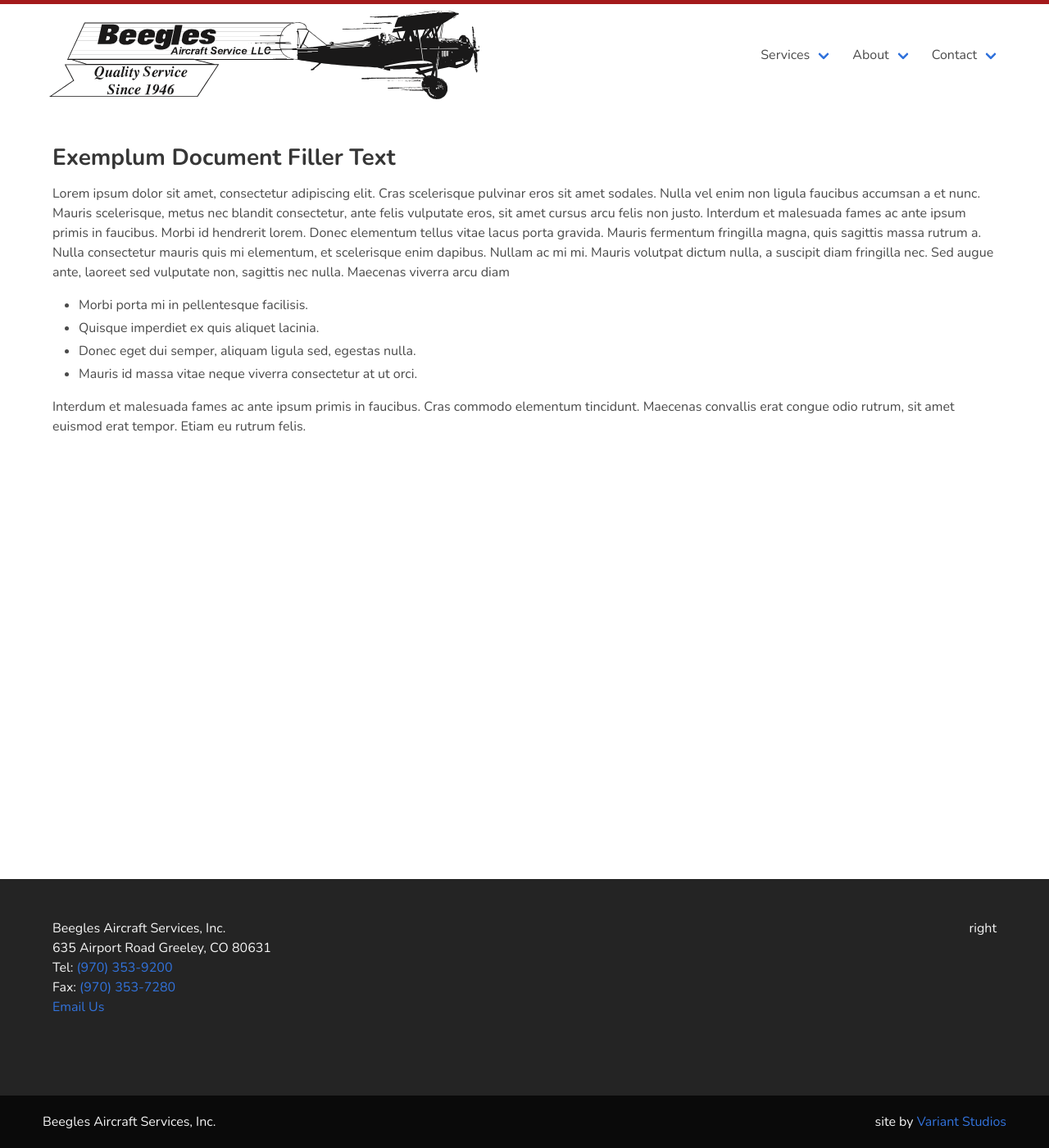
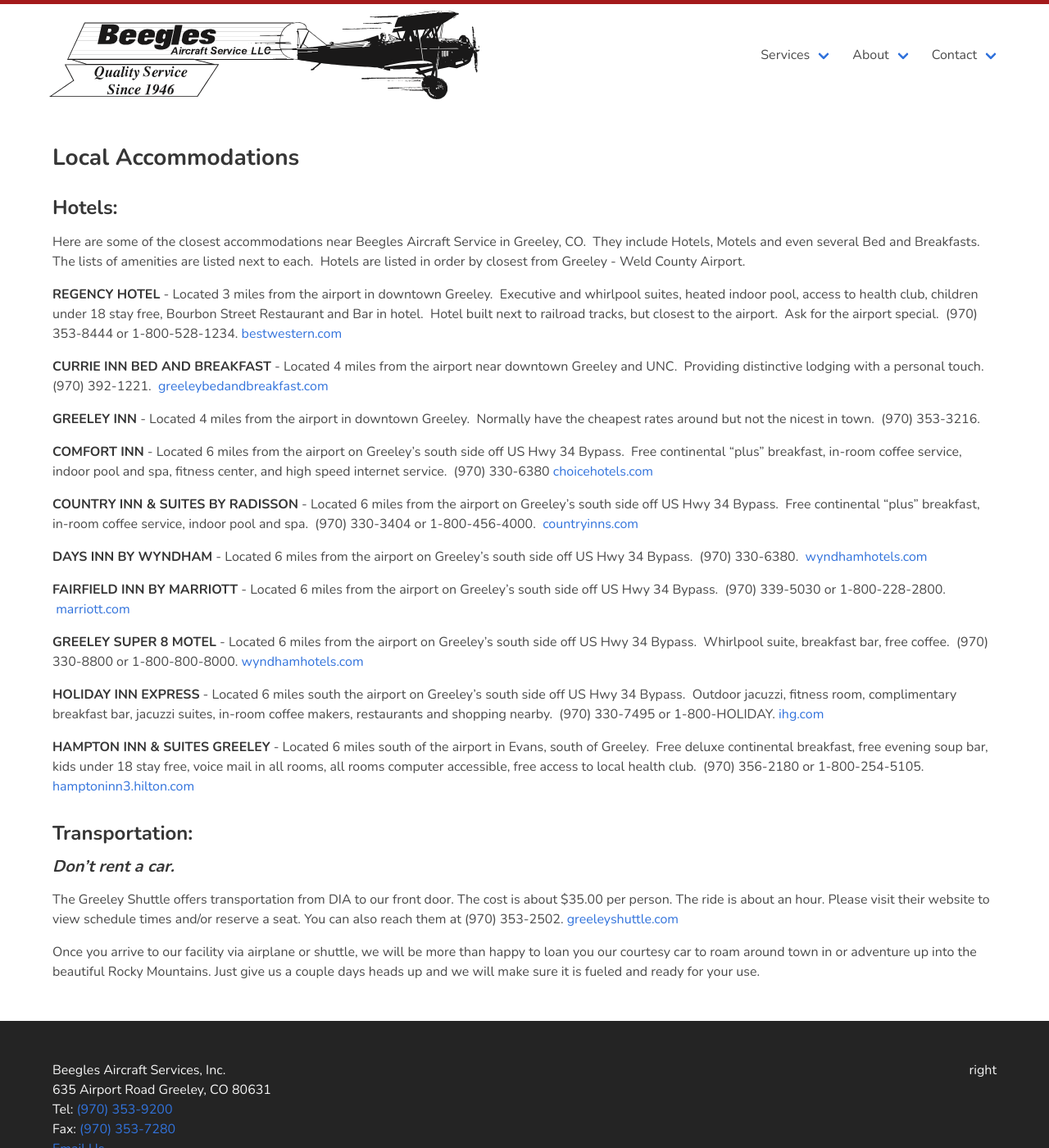
Before and after one commit to variantstudios/beeglesaircraft.com, a Jekyll site: the page built from _custom_pages/accommodations.md, in a window 1280 px wide and 1400 px high. Shown: the whole window at 82% size. Built offline with Jekyll 4.4.1, drawn with Linux system fonts in a browser that asks for light colours; cached includes are drawn as plain includes; nearby versions of some CDN libraries.

Commit message:
Updated '_custom_pages/accommodations.md' via CloudCannon

```diff
--- a/_custom_pages/accommodations.md
+++ b/_custom_pages/accommodations.md
@@ -1,21 +1,43 @@
 ---
-title: "Accommodations"
+title: Local Greeley Accommodations
 search_engine_optimization:
-  page_title: "Local Accommodations."
-  page_description: "Here are some of the closest accommodations near Beegles Aircraft Service in Greeley, CO."
+  page_title: Local Greeley Accommodations
+  page_description: >-
+    Here are some of the closest accommodations near Beegles Aircraft Service in
+    Greeley, CO.
 layout: page
 ---
 
-<h2>Exemplum Document Filler Text</h2>
+## Local Accommodations
 
-<p>Lorem ipsum dolor sit amet, consectetur adipiscing elit. Cras scelerisque pulvinar eros sit amet sodales. Nulla vel enim non ligula faucibus accumsan a et nunc. Mauris scelerisque, metus nec blandit consectetur, ante felis vulputate eros, sit amet cursus arcu felis non justo. Interdum et malesuada fames ac ante ipsum primis in faucibus. Morbi id hendrerit lorem. Donec elementum tellus vitae lacus porta gravida. Mauris fermentum fringilla magna, quis sagittis massa rutrum a. Nulla consectetur mauris quis mi elementum, et scelerisque enim dapibus. Nullam ac mi mi. Mauris volutpat dictum nulla, a suscipit diam fringilla nec. Sed augue ante, laoreet sed vulputate non, sagittis nec nulla.
-Maecenas viverra arcu diam</p>
+### Hotels:
 
-<ul>
-<li>Morbi porta mi in pellentesque facilisis.</li>
-<li>Quisque imperdiet ex quis aliquet lacinia.</li>
-<li>Donec eget dui semper, aliquam ligula sed, egestas nulla.</li>
-<li>Mauris id massa vitae neque viverra consectetur at ut orci.</li>
-</ul>
+Here are some of the closest accommodations near Beegles Aircraft Service in Greeley, CO.&nbsp; They include Hotels, Motels and even several Bed and Breakfasts.&nbsp; The lists of amenities are listed next to each.&nbsp; Hotels are listed in order by closest from Greeley - Weld County Airport.
 
-<p>Interdum et malesuada fames ac ante ipsum primis in faucibus. Cras commodo elementum tincidunt. Maecenas convallis erat congue odio rutrum, sit amet euismod erat tempor. Etiam eu rutrum felis.<p>
+**REGENCY HOTEL**&nbsp;- Located 3 miles from the airport in downtown Greeley.&nbsp; Executive and whirlpool suites, heated indoor pool, access to health club, children under 18 stay free, Bourbon Street Restaurant and Bar in hotel.&nbsp; Hotel built next to railroad tracks, but closest to the airport.&nbsp; Ask for the airport special.&nbsp; (970) 353-8444 or 1-800-528-1234.&nbsp;[bestwestern.com](https://www.bestwestern.com/en_US.html){: target="_blank"}
+
+**CURRIE INN BED AND BREAKFAST**&nbsp;- Located 4 miles from the airport near downtown Greeley and UNC.&nbsp; Providing distinctive lodging with a personal touch.&nbsp; (970) 392-1221. &nbsp;[greeleybedandbreakfast.com](http://www.greeleybedandbreakfast.com/){: target="_blank"}
+
+**GREELEY INN**&nbsp;- Located 4 miles from the airport in downtown Greeley.&nbsp; Normally have the cheapest rates around but not the nicest in town.&nbsp; (970) 353-3216.&nbsp;
+
+**COMFORT INN**&nbsp;- Located 6 miles from the airport on Greeley's south side off US Hwy 34 Bypass.&nbsp; Free continental "plus" breakfast, in-room coffee service, indoor pool and spa, fitness center, and high speed internet service.&nbsp; (970) 330-6380 [choicehotels.com](https://www.choicehotels.com/colorado/greeley/comfort-inn-hotels/co182?source=gyxt){: target="_blank"}
+
+**COUNTRY INN & SUITES BY RADISSON**&nbsp;- Located 6 miles from the airport on Greeley's south side off US Hwy 34 Bypass.&nbsp; Free continental "plus" breakfast, in-room coffee service, indoor pool and spa.&nbsp; (970) 330-3404 or 1-800-456-4000. &nbsp;[countryinns.com](https://www.countryinns.com/greeley-hotel-co-80631/cogreele?s_cid=os.amer-us-cis-COGREELE-gmb){: target="_blank"}
+
+**DAYS INN BY WYNDHAM**&nbsp;- Located 6 miles from the airport on Greeley's south side off US Hwy 34 Bypass.&nbsp; (970) 330-6380. &nbsp;[wyndhamhotels.com](https://www.wyndhamhotels.com/days-inn/greeley-colorado/days-inn-greeley/overview?CID=LC:DI:20160927:RIO:Local:SM-dimotn){: target="_blank"}
+
+**FAIRFIELD INN BY MARRIOTT**&nbsp;- Located 6 miles from the airport on Greeley's south side off US Hwy 34 Bypass.&nbsp; (970) 339-5030 or 1-800-228-2800. &nbsp;[marriott.com](https://www.marriott.com/hotels/travel/ftcgr-fairfield-inn-and-suites-greeley/?scid=bb1a189a-fec3-4d19-a255-54ba596febe2){: target="_blank"}
+
+**GREELEY SUPER 8 MOTEL**&nbsp;- Located 6 miles from the airport on Greeley's south side off US Hwy 34 Bypass.&nbsp; Whirlpool suite, breakfast bar, free coffee.&nbsp; (970) 330-8800 or 1-800-800-8000. [wyndhamhotels.com](https://www.wyndhamhotels.com/super-8/greeley-colorado/super-8-greeley/overview?CID=LC:SE::GGL:RIO:National:08004&amp;iata=00065402){: target="_blank"}
+
+**HOLIDAY INN EXPRESS**&nbsp;- Located 6 miles south the airport on Greeley's south side off US Hwy 34 Bypass.&nbsp; Outdoor jacuzzi, fitness room, complimentary breakfast bar, jacuzzi suites, in-room coffee makers, restaurants and shopping nearby.&nbsp; (970) 330-7495 or 1-800-HOLIDAY.&nbsp;[ihg.com](https://www.ihg.com/holidayinnexpress/hotels/us/en/greeley/gxywe/hoteldetail?cm_mmc=GoogleMaps-_-EX-_-US-_-GXYWE){: target="_blank"}
+
+**HAMPTON INN & SUITES GREELEY**&nbsp;- Located 6 miles south of the airport in Evans, south of Greeley.&nbsp; Free deluxe continental breakfast, free evening soup bar, kids under 18 stay free, voice mail in all rooms, all rooms computer accessible, free access to local health club.&nbsp; (970) 356-2180 or 1-800-254-5105.&nbsp; [hamptoninn3.hilton.com](https://hamptoninn3.hilton.com/en/hotels/colorado/hampton-inn-and-suites-greeley-GXYCOHX/index.html){: target="_blank"}
+
+### Transportation:
+
+#### *Don’t rent a car.*
+
+The Greeley Shuttle offers transportation from DIA to our front door. The cost is about $35.00 per person. The ride is about an hour. Please visit their website to view schedule times and/or reserve a seat. You can also reach them at (970) 353-2502.&nbsp;[greeleyshuttle.com](http://www.greeleyshuttle.com/){: target="_blank"}
+
+Once you arrive to our facility via airplane or shuttle, we will be more than happy to loan you our courtesy car to roam around town in or adventure up into the beautiful Rocky Mountains. Just give us a couple days heads up and we will make sure it is fueled and ready for your use.
```
